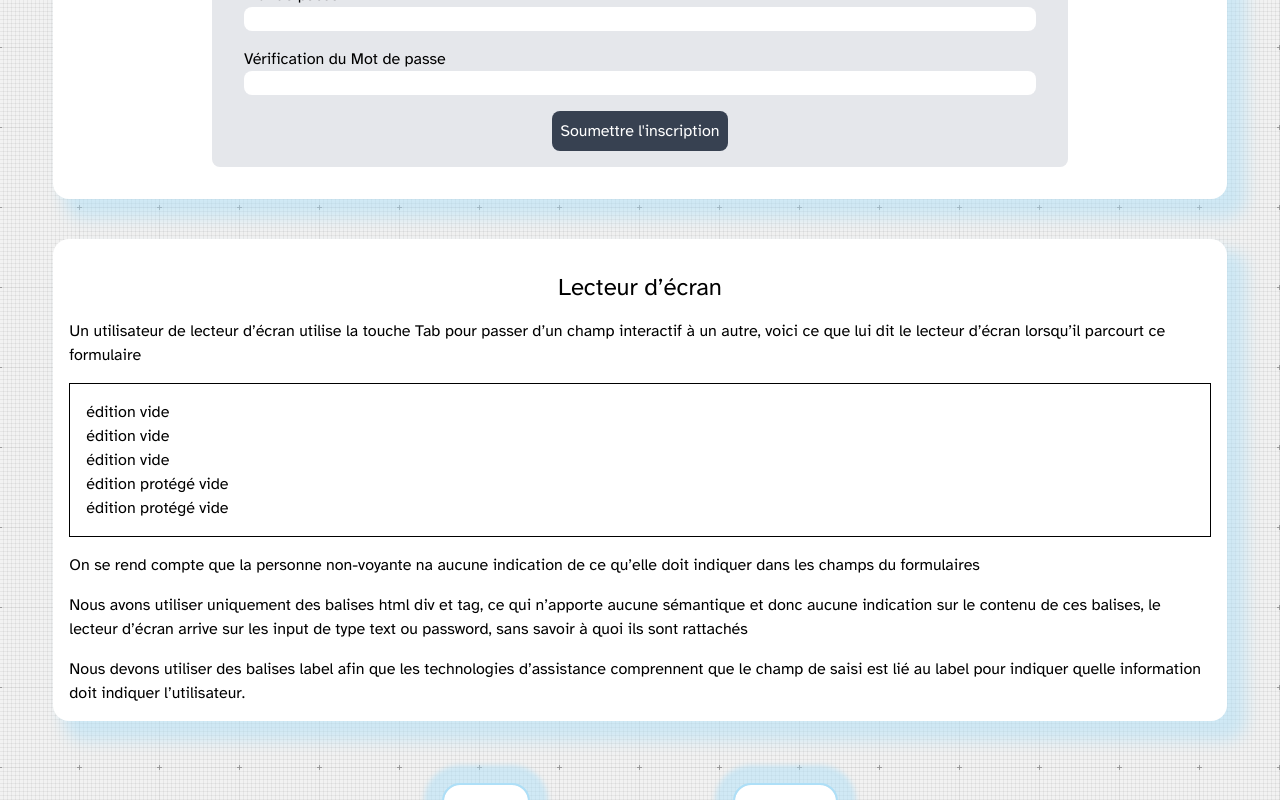
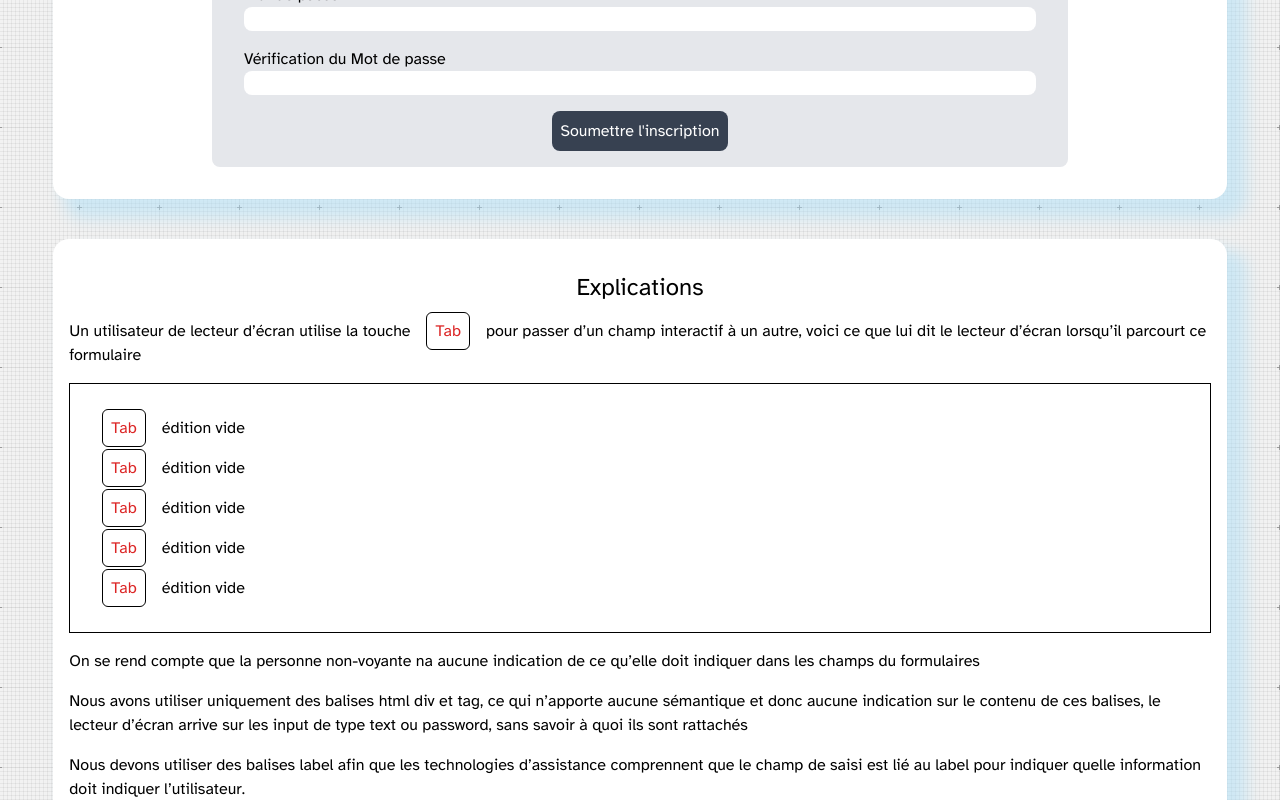
Before and after one commit to Sylvain-Lepoutre/react-bada11y, a React (Vite) app: page /persona1/step1 in a window 1280 px wide. Shown: the part 513-1313 px from the top of the page. Built offline with nearby package versions, Linux system fonts and the light colour scheme.

Commit message:
feat(BadFormNoSemanticSectionExp.tsx): update

```diff
--- a/src/components/pages/persona1step1/BadFormNoSemanticSectionExp.tsx
+++ b/src/components/pages/persona1step1/BadFormNoSemanticSectionExp.tsx
@@ -2,22 +2,67 @@ import { pStyles } from "../../../routes/root";
 import { Heading2 } from "../../headings/Heading2";
 import { Section } from "../../sections/Section";
 
+//TODO revoir pour l'affichage des commandes effectuées
+
 export const BadFormNoSemanticSectionExp = () => {
   return (
     <Section>
-      <Heading2>Lecteur d’écran</Heading2>
+      <Heading2>Explications</Heading2>
       <p className={pStyles}>
-        Un utilisateur de lecteur d’écran utilise la touche Tab pour passer d’un
-        champ interactif à un autre, voici ce que lui dit le lecteur d’écran
-        lorsqu’il parcourt ce formulaire
+        Un utilisateur de lecteur d’écran utilise la touche
+        <span className="mx-4 rounded-md border border-black p-2 text-red-600">
+          Tab
+        </span>
+        pour passer d’un champ interactif à un autre, voici ce que lui dit le
+        lecteur d’écran lorsqu’il parcourt ce formulaire
       </p>
       <div className="">
         <ol className="border border-black p-4">
-          <li>édition vide</li>
-          <li>édition vide</li>
-          <li>édition vide</li>
-          <li>édition protégé vide</li>
-          <li>édition protégé vide</li>
+          <li className="my-4">
+            <span
+              aria-label="Appuie sur Tab"
+              className="mx-4 rounded-md border border-black p-2 text-red-600"
+            >
+              Tab
+            </span>
+            <span>édition vide</span>
+          </li>
+          <li className="my-4">
+            <span
+              aria-label="Appuie sur Tab"
+              className="mx-4 rounded-md border border-black p-2 text-red-600"
+            >
+              Tab
+            </span>
+            <span>édition vide</span>
+          </li>
+          <li className="my-4">
+            <span
+              aria-label="Appuie sur Tab"
+              className="mx-4 rounded-md border border-black p-2 text-red-600"
+            >
+              Tab
+            </span>
+            <span>édition vide</span>
+          </li>
+          <li className="my-4">
+            <span
+              aria-label="Appuie sur Tab"
+              className="mx-4 rounded-md border border-black p-2 text-red-600"
+            >
+              Tab
+            </span>
+            <span>édition vide</span>
+          </li>
+          <li className="my-4">
+            <span
+              aria-label="Appuie sur Tab"
+              className="mx-4 rounded-md border border-black p-2 text-red-600"
+            >
+              Tab
+            </span>
+            <span>édition vide</span>
+          </li>
         </ol>
         <p className={pStyles}>
           On se rend compte que la personne non-voyante na aucune indication de
```
